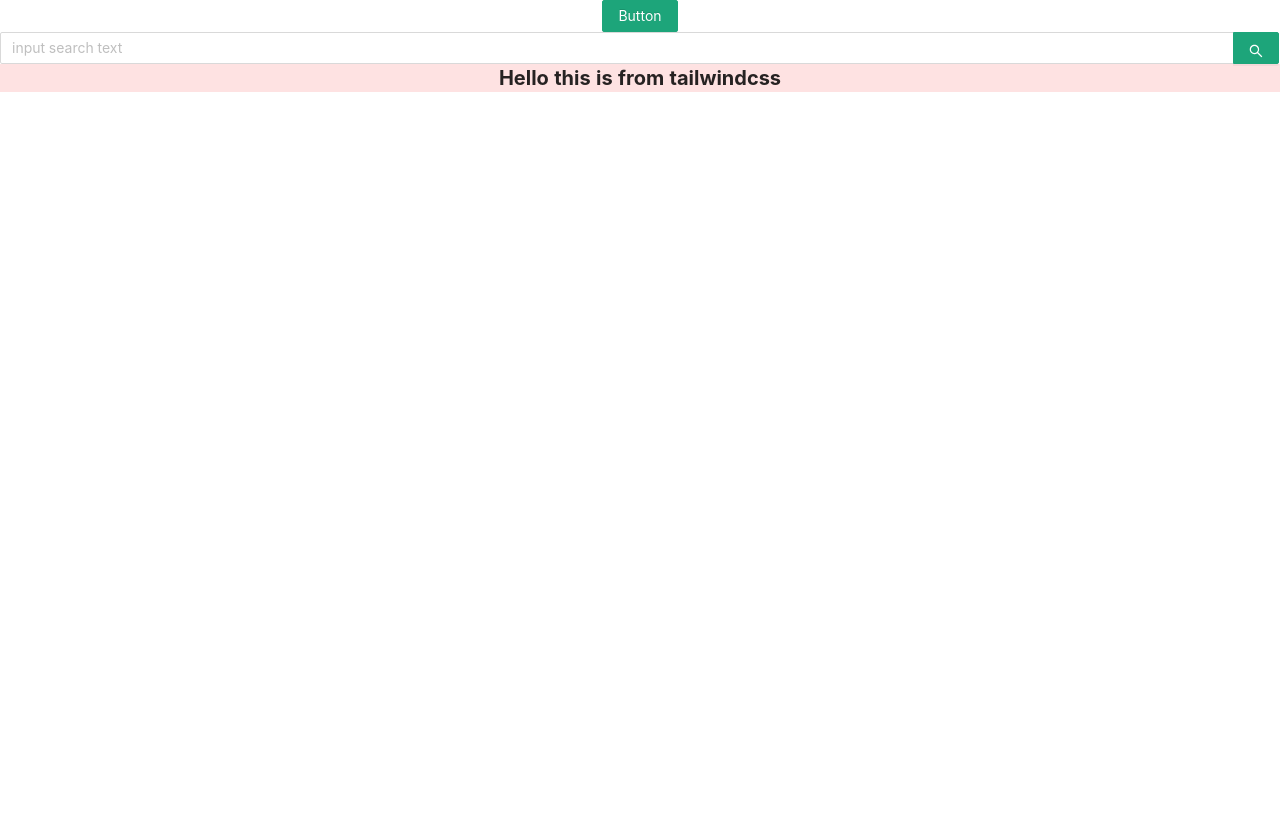
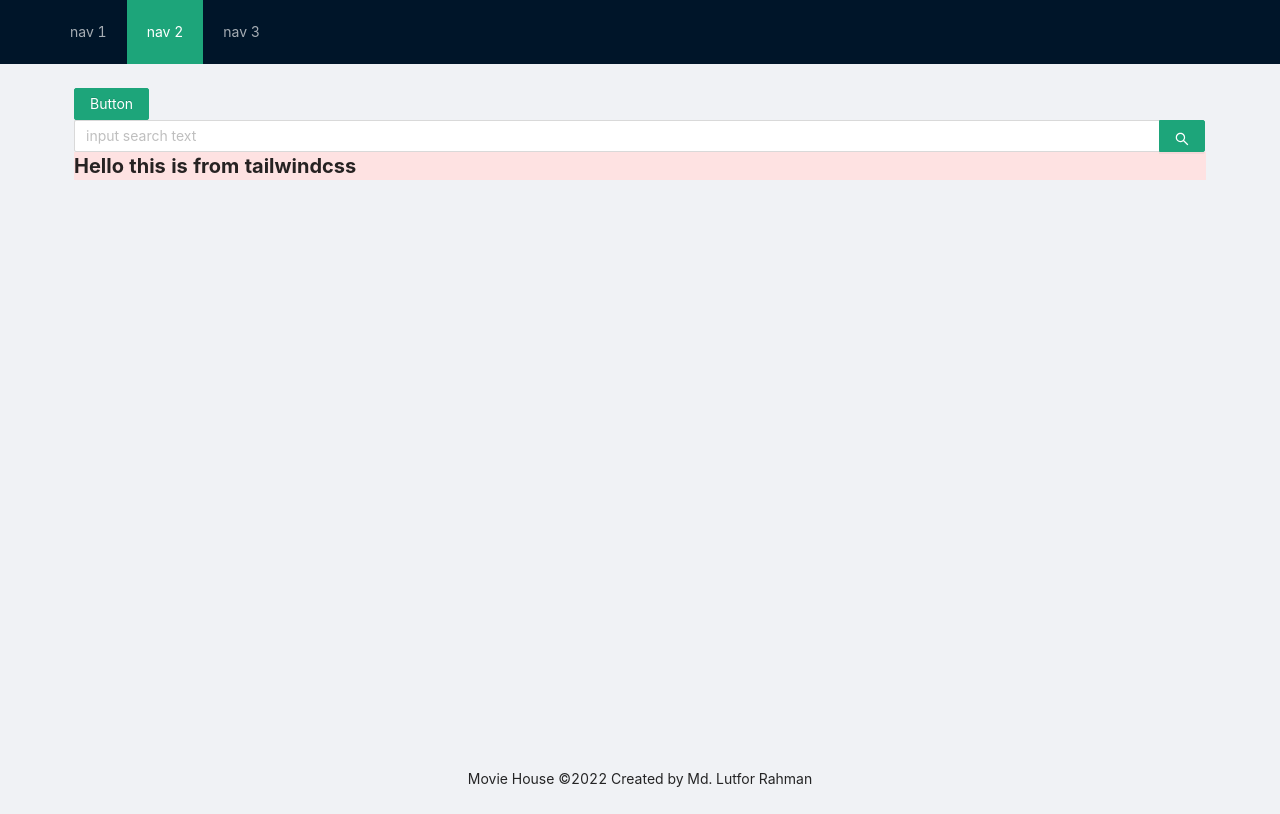
Before and after one commit to lutfor779/Movie-House, a React (Create React App) app: page / in a window 1280 px wide. Built offline with nearby package versions, Linux system fonts and the light colour scheme.

Commit message:
initial setup done

```diff
--- a/src/App.js
+++ b/src/App.js
@@ -1,9 +1,15 @@
-import { Button, Input } from "antd";
+import { Button, Input, Menu } from "antd";
 import "./App.less";
+import HomeLayout from "./components/layout";
+
+const { SubMenu } = Menu;
+
 const { Search } = Input;
+
 function App() {
 	return (
 		<div className="App">
+			<HomeLayout>
 				<Button type="primary">Button</Button>
 				<Search
 					placeholder="input search text"
@@ -14,6 +20,7 @@ function App() {
 				<p className="bg-red-100 text-xl font-bold">
 					Hello this is from tailwindcss
 				</p>
+			</HomeLayout>
 		</div>
 	);
 }
--- a/src/App.less
+++ b/src/App.less
@@ -1,7 +1,7 @@
 @import "~antd/dist/antd.less";
 
 .App {
-	text-align: center;
+	text-align: left;
 }
 
 .App-logo {
--- /dev/null
+++ b/src/components/layout.js
@@ -0,0 +1,39 @@
+import { Layout, Menu } from "antd";
+import React from "react";
+
+const { Header, Content, Footer } = Layout;
+
+const HomeLayout = ({ children }) => {
+	return (
+		<Layout>
+			<Header style={{ position: "fixed", zIndex: 1, width: "100%" }}>
+				<div className="logo" />
+				<Menu
+					theme="dark"
+					mode="horizontal"
+					defaultSelectedKeys={["2"]}
+				>
+					<Menu.Item key="1">nav 1</Menu.Item>
+					<Menu.Item key="2">nav 2</Menu.Item>
+					<Menu.Item key="3">nav 3</Menu.Item>
+				</Menu>
+			</Header>
+			<Content
+				className="site-layout"
+				style={{ padding: "0 50px", marginTop: 64 }}
+			>
+				<div
+					className="site-layout-background"
+					style={{ padding: 24, minHeight: "85vh" }}
+				>
+					{children}
+				</div>
+			</Content>
+			<Footer style={{ textAlign: "center" }}>
+				Movie House ©2022 Created by Md. Lutfor Rahman
+			</Footer>
+		</Layout>
+	);
+};
+
+export default HomeLayout;
```
Lines whose indentation alone changed are shown as unchanged.
